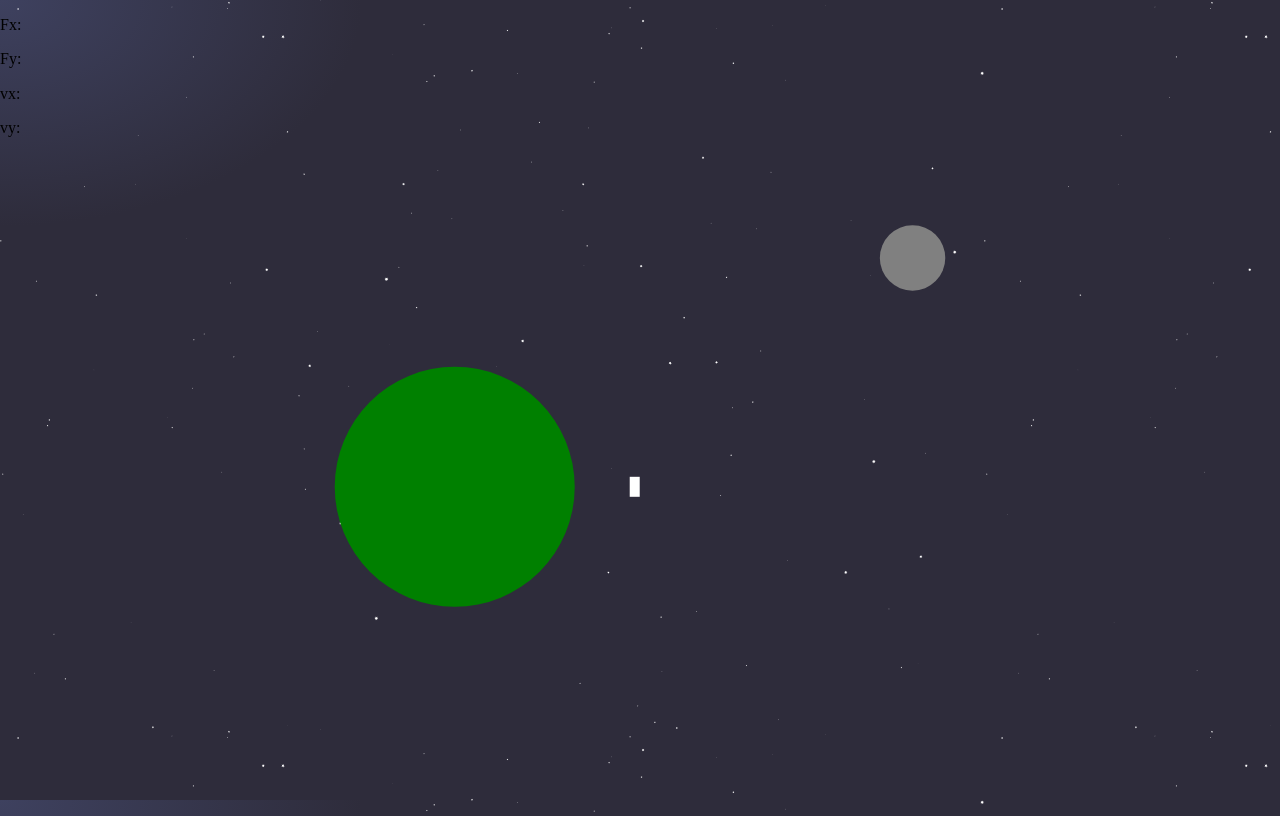
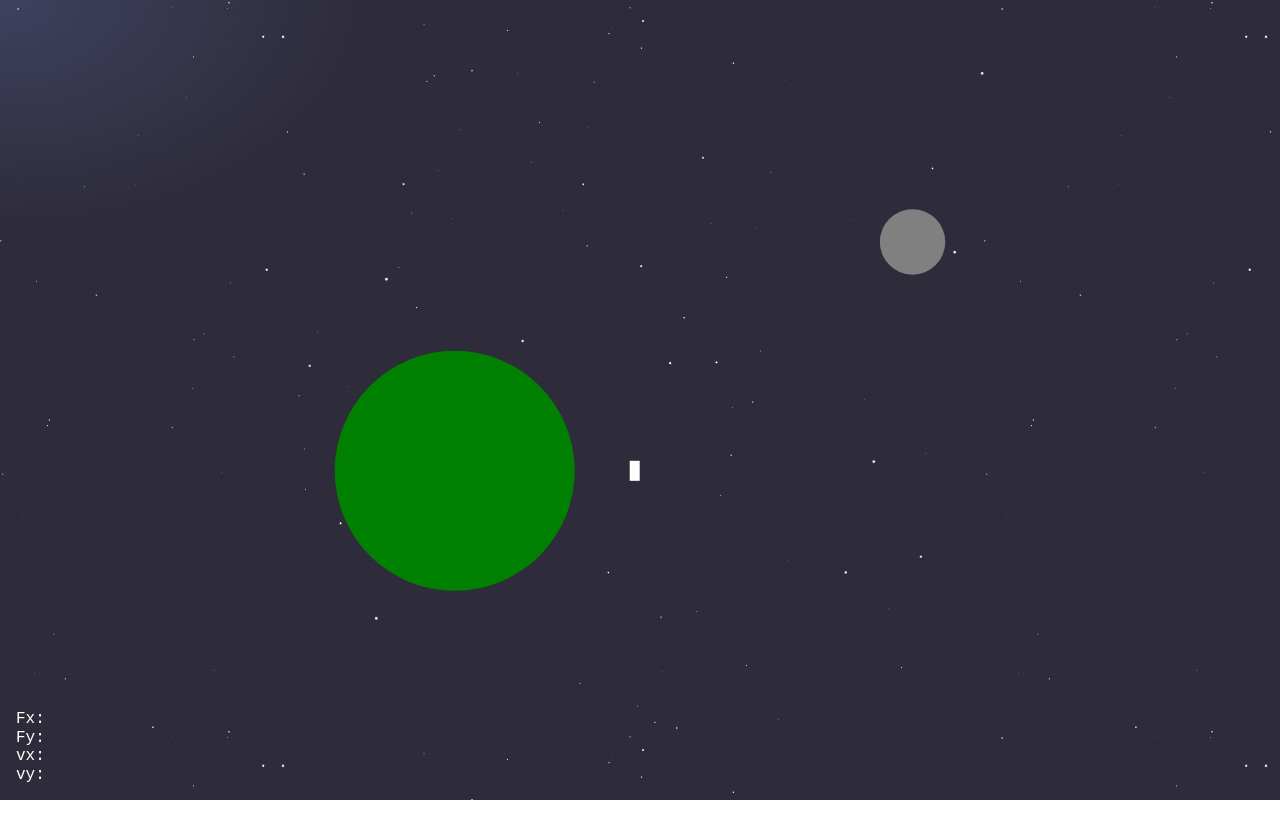
Before and after one commit to brossetti/trans-lunar-injection, a plain HTML site: page index.html in a window 1280 px wide. Drawn offline with Linux system fonts and the light colour scheme.

Commit message:
format for metrics

```diff
--- a/css/index.css
+++ b/css/index.css
@@ -15,3 +15,17 @@ body {
 #space {
 	position: absolute;
 }
+
+#metrics {
+	position: fixed;
+	bottom: 0;
+	left: 0;
+	padding-left: 1rem;
+	padding-bottom: 1rem;
+	color: white;
+	font-family: 'Courier New', Courier, monospace;
+}
+
+#metric, p {
+	margin: 0px;
+}
```
